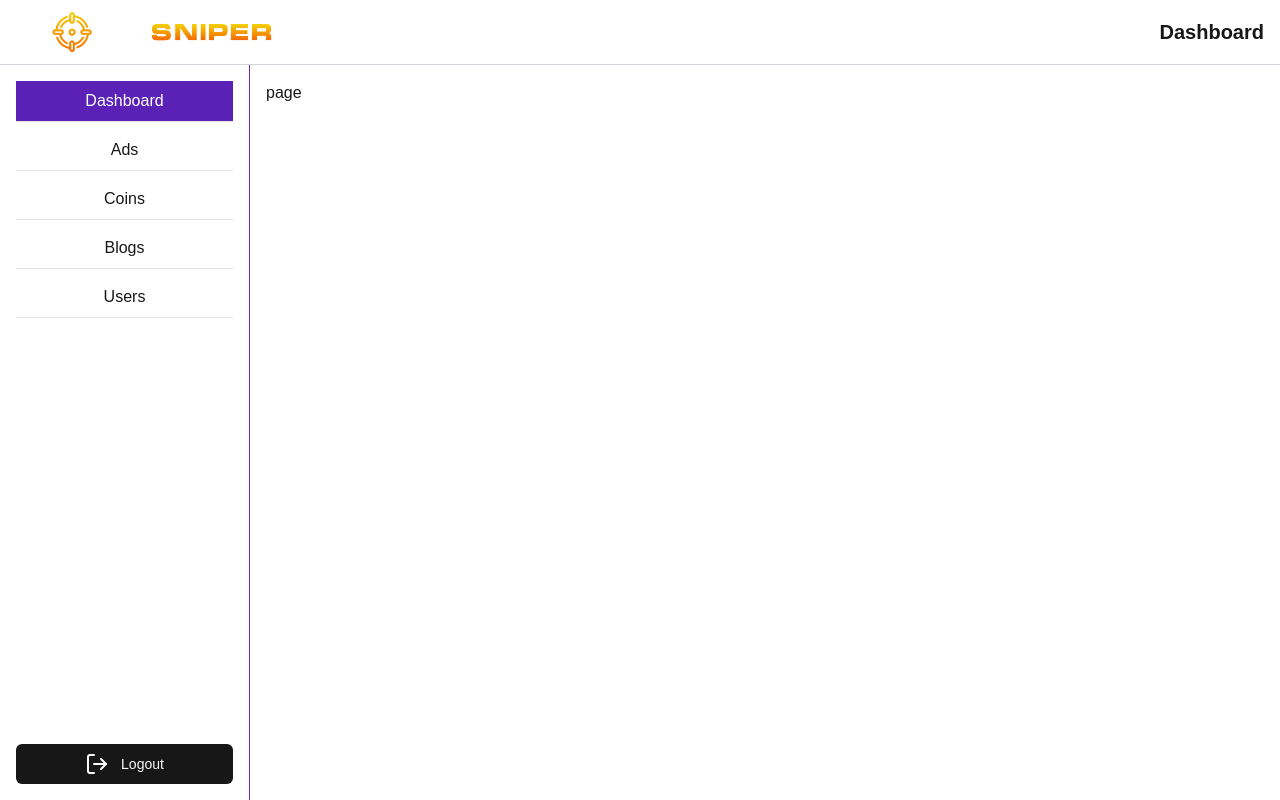
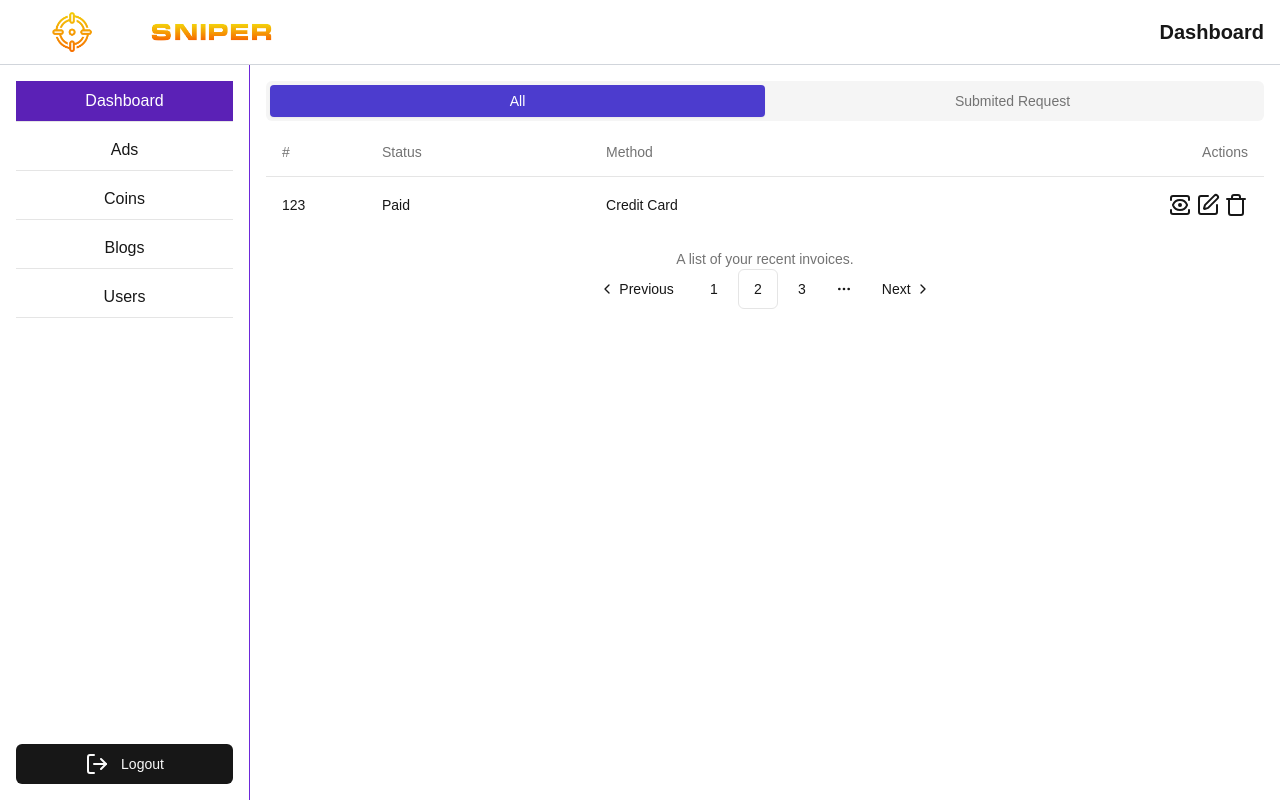
Before and after one commit to Hamxi01/icosniper, a Next.js app: page /admin/coins in a window 1280 px wide. Built offline with nearby package versions, Linux system fonts and the light colour scheme.

Commit message:
Did some work on the admin dashboard

```diff
--- a/src/app/admin/ads/page.jsx
+++ b/src/app/admin/ads/page.jsx
@@ -1,4 +1,28 @@
+"use client";
 import { Button } from "@/components/ui/button";
+import { Calendar } from "@/components/ui/calendar";
+import {
+  Dialog,
+  DialogContent,
+  DialogDescription,
+  DialogHeader,
+  DialogTitle,
+  DialogTrigger,
+} from "@/components/ui/dialog";
+import { Input } from "@/components/ui/input";
+import { Label } from "@/components/ui/label";
+import {
+  Popover,
+  PopoverContent,
+  PopoverTrigger,
+} from "@/components/ui/popover";
+import {
+  Select,
+  SelectContent,
+  SelectItem,
+  SelectTrigger,
+  SelectValue,
+} from "@/components/ui/select";
 import {
   Table,
   TableBody,
@@ -9,10 +33,23 @@ import {
   TableRow,
 } from "@/components/ui/table";
 import { Tabs, TabsContent, TabsList, TabsTrigger } from "@/components/ui/tabs";
-import { EditIcon, PlusCircleIcon, TrashIcon } from "lucide-react";
-import React from "react";
+import { cn } from "@/lib/utils";
+import {
+  CalendarIcon,
+  EditIcon,
+  PlusCircleIcon,
+  TrashIcon,
+} from "lucide-react";
+import React, { useState } from "react";
+import { format } from "date-fns";
 
 const page = () => {
+  const [date, setDate] = useState();
+
+  const [dialogOpen, setDialogOpen] = useState(false);
+
+  const [editCoin, setEditCoin] = useState();
+
   return (
     <>
       <section className="">
@@ -206,12 +243,17 @@ const page = () => {
           <TabsContent value="promoted-coins" className="bg-slate-100">
             <div className="p-5">
               <div className="flex justify-end items-center">
-                <Button className="gap-3">
-                  Add New Coin <PlusCircleIcon className="w-5" />
+                <Button
+                  className="gap-3"
+                  onClick={() => {
+                    setDialogOpen(true);
+                    setEditCoin();
+                  }}
+                >
+                  Add Coin for Ads <PlusCircleIcon className="w-5" />
                 </Button>
               </div>
               <Table>
-                <TableCaption>A list of your recent invoices.</TableCaption>
                 <TableHeader>
                   <TableRow>
                     <TableHead className="w-[100px]">#</TableHead>
@@ -229,7 +271,13 @@ const page = () => {
                     <TableCell>Paid</TableCell>
                     <TableCell className="text-right">
                       <div className="flex items-center justify-end gap-2">
-                        <EditIcon className="cursor-pointer text-sky-500 hover:text-sky-600" />
+                        <EditIcon
+                          className="cursor-pointer text-sky-500 hover:text-sky-600"
+                          onClick={() => {
+                            setDialogOpen(true);
+                            setEditCoin({ id: 1 });
+                          }}
+                        />
                         <TrashIcon className="cursor-pointer text-red-500 hover:text-red-600" />
                       </div>
                     </TableCell>
@@ -241,7 +289,13 @@ const page = () => {
                     <TableCell>Paid</TableCell>
                     <TableCell className="text-right">
                       <div className="flex items-center justify-end gap-2">
-                        <EditIcon className="cursor-pointer text-sky-500 hover:text-sky-600" />
+                        <EditIcon
+                          className="cursor-pointer text-sky-500 hover:text-sky-600"
+                          onClick={() => {
+                            setDialogOpen(true);
+                            setEditCoin({ id: 1 });
+                          }}
+                        />
                         <TrashIcon className="cursor-pointer text-red-500 hover:text-red-600" />
                       </div>
                     </TableCell>
@@ -253,7 +307,31 @@ const page = () => {
                     <TableCell>Paid</TableCell>
                     <TableCell className="text-right">
                       <div className="flex items-center justify-end gap-2">
-                        <EditIcon className="cursor-pointer text-sky-500 hover:text-sky-600" />
+                        <EditIcon
+                          className="cursor-pointer text-sky-500 hover:text-sky-600"
+                          onClick={() => {
+                            setDialogOpen(true);
+                            setEditCoin({ id: 1 });
+                          }}
+                        />
+                        <TrashIcon className="cursor-pointer text-red-500 hover:text-red-600" />
+                      </div>
+                    </TableCell>
+                  </TableRow>
+                  <TableRow>
+                    <TableCell className="font-medium">124</TableCell>
+                    <TableCell>Bit Coin</TableCell>
+                    <TableCell>20/10/2024</TableCell>
+                    <TableCell>Paid</TableCell>
+                    <TableCell className="text-right">
+                      <div className="flex items-center justify-end gap-2">
+                        <EditIcon
+                          className="cursor-pointer text-sky-500 hover:text-sky-600"
+                          onClick={() => {
+                            setDialogOpen(true);
+                            setEditCoin({ id: 1 });
+                          }}
+                        />
                         <TrashIcon className="cursor-pointer text-red-500 hover:text-red-600" />
                       </div>
                     </TableCell>
@@ -264,6 +342,51 @@ const page = () => {
           </TabsContent>
         </Tabs>
       </section>
+      <Dialog open={dialogOpen} onOpenChange={() => setDialogOpen(!dialogOpen)}>
+        <DialogContent className="bg-slate-50">
+          <DialogHeader>
+            <DialogTitle>{editCoin ? "Edit" : "Add "} Coin</DialogTitle>
+            <form action="" className="flex flex-col gap-4">
+              <Select>
+                <SelectTrigger className="w-full">
+                  <SelectValue placeholder="--- Status ---" />
+                </SelectTrigger>
+                <SelectContent>
+                  <SelectItem value="run">Run</SelectItem>
+                  <SelectItem value="stop">Stop</SelectItem>
+                </SelectContent>
+              </Select>
+
+              <Popover>
+                <PopoverTrigger asChild>
+                  <Button
+                    variant={"outline"}
+                    className={cn(
+                      "w-[280px] justify-start text-left font-normal",
+                      !date && "text-muted-foreground"
+                    )}
+                  >
+                    <CalendarIcon className="mr-2 h-4 w-4" />
+                    {date ? format(date, "PPP") : <span>Pick a date</span>}
+                  </Button>
+                </PopoverTrigger>
+                <PopoverContent className="w-auto p-0">
+                  <Calendar
+                    mode="single"
+                    selected={date}
+                    onSelect={setDate}
+                    initialFocus
+                  />
+                </PopoverContent>
+              </Popover>
+
+              <div>
+                <Button>Update Coin</Button>
+              </div>
+            </form>
+          </DialogHeader>
+        </DialogContent>
+      </Dialog>
     </>
   );
 };
--- /dev/null
+++ b/src/app/admin/coins/[id]/page.jsx
@@ -0,0 +1,7 @@
+import React from "react";
+
+const page = () => {
+  return <div>page</div>;
+};
+
+export default page;
--- /dev/null
+++ b/src/app/admin/coins/_components/allCoins.jsx
@@ -0,0 +1,80 @@
+import {
+  Pagination,
+  PaginationContent,
+  PaginationEllipsis,
+  PaginationItem,
+  PaginationLink,
+  PaginationNext,
+  PaginationPrevious,
+} from "@/components/ui/pagination";
+import {
+  Table,
+  TableBody,
+  TableCaption,
+  TableCell,
+  TableHead,
+  TableHeader,
+  TableRow,
+} from "@/components/ui/table";
+import { EditIcon, TrashIcon, ViewIcon } from "lucide-react";
+import React from "react";
+
+const AllCoins = () => {
+  return (
+    <>
+      <Table>
+        <TableCaption>A list of your recent invoices.</TableCaption>
+        <TableHeader>
+          <TableRow>
+            <TableHead className="w-[100px]">#</TableHead>
+            <TableHead>Status</TableHead>
+            <TableHead>Method</TableHead>
+            <TableHead className="text-right">Actions</TableHead>
+          </TableRow>
+        </TableHeader>
+        <TableBody>
+          <TableRow>
+            <TableCell className="font-medium">123</TableCell>
+            <TableCell>Paid</TableCell>
+            <TableCell>Credit Card</TableCell>
+            <TableCell className="text-right">
+              <div className="flex items-center gap-1 justify-end">
+                <ViewIcon className="cursor-pointer" />
+                <EditIcon className="cursor-pointer" />
+                <TrashIcon className="cursor-pointer" />
+              </div>
+            </TableCell>
+          </TableRow>
+        </TableBody>
+      </Table>
+      <Pagination>
+        <PaginationContent>
+          <PaginationItem>
+            <PaginationPrevious href="#" />
+          </PaginationItem>
+          <PaginationItem>
+            <PaginationLink href="#">1</PaginationLink>
+          </PaginationItem>
+          <PaginationItem>
+            <PaginationLink href="#" isActive>
+              2
+            </PaginationLink>
+          </PaginationItem>
+
+          <PaginationItem>
+            <PaginationLink href="#">3</PaginationLink>
+          </PaginationItem>
+
+          <PaginationItem>
+            <PaginationEllipsis />
+          </PaginationItem>
+          <PaginationItem>
+            <PaginationNext href="#" />
+          </PaginationItem>
+        </PaginationContent>
+      </Pagination>
+    </>
+  );
+};
+
+export default AllCoins;
--- /dev/null
+++ b/src/app/admin/coins/_components/submitedRequestCoin.jsx
@@ -0,0 +1,80 @@
+import {
+  Pagination,
+  PaginationContent,
+  PaginationEllipsis,
+  PaginationItem,
+  PaginationLink,
+  PaginationNext,
+  PaginationPrevious,
+} from "@/components/ui/pagination";
+import {
+  Table,
+  TableBody,
+  TableCaption,
+  TableCell,
+  TableHead,
+  TableHeader,
+  TableRow,
+} from "@/components/ui/table";
+import { EditIcon, TrashIcon, ViewIcon } from "lucide-react";
+import React from "react";
+
+const SubmitedRequestCoins = () => {
+  return (
+    <>
+      <Table>
+        <TableCaption>A list of your recent invoices.</TableCaption>
+        <TableHeader>
+          <TableRow>
+            <TableHead className="w-[100px]">#</TableHead>
+            <TableHead>Status</TableHead>
+            <TableHead>Method</TableHead>
+            <TableHead className="text-right">Actions</TableHead>
+          </TableRow>
+        </TableHeader>
+        <TableBody>
+          <TableRow>
+            <TableCell className="font-medium">123</TableCell>
+            <TableCell>Paid</TableCell>
+            <TableCell>Credit Card</TableCell>
+            <TableCell className="text-right">
+              <div className="flex items-center gap-1 justify-end">
+                <ViewIcon className="cursor-pointer" />
+                <EditIcon className="cursor-pointer" />
+                <TrashIcon className="cursor-pointer" />
+              </div>
+            </TableCell>
+          </TableRow>
+        </TableBody>
+      </Table>
+      <Pagination>
+        <PaginationContent>
+          <PaginationItem>
+            <PaginationPrevious href="#" />
+          </PaginationItem>
+          <PaginationItem>
+            <PaginationLink href="#">1</PaginationLink>
+          </PaginationItem>
+          <PaginationItem>
+            <PaginationLink href="#" isActive>
+              2
+            </PaginationLink>
+          </PaginationItem>
+
+          <PaginationItem>
+            <PaginationLink href="#">3</PaginationLink>
+          </PaginationItem>
+
+          <PaginationItem>
+            <PaginationEllipsis />
+          </PaginationItem>
+          <PaginationItem>
+            <PaginationNext href="#" />
+          </PaginationItem>
+        </PaginationContent>
+      </Pagination>
+    </>
+  );
+};
+
+export default SubmitedRequestCoins;
--- a/src/app/admin/coins/page.jsx
+++ b/src/app/admin/coins/page.jsx
@@ -1,7 +1,30 @@
+import { Tabs, TabsContent, TabsList, TabsTrigger } from "@/components/ui/tabs";
 import React from "react";
+import AllCoins from "./_components/allCoins";
+import SubmitedRequestCoins from "./_components/submitedRequestCoin";
 
 const page = () => {
-  return <div>page</div>;
+  return (
+    <>
+      <main>
+        <Tabs defaultValue="all" className="w-full">
+          <TabsList className="grid grid-cols-2">
+            <TabsTrigger value="all">All</TabsTrigger>
+            <TabsTrigger value="submited-request">Submited Request</TabsTrigger>
+          </TabsList>
+          <TabsContent value="all">
+            <AllCoins />
+          </TabsContent>
+          <TabsContent value="submited-request">
+            <div>
+              <h2 className="text-xl font-semibold">Submited Coin Request</h2>
+            </div>
+            <SubmitedRequestCoins />
+          </TabsContent>
+        </Tabs>
+      </main>
+    </>
+  );
 };
 
 export default page;
```
